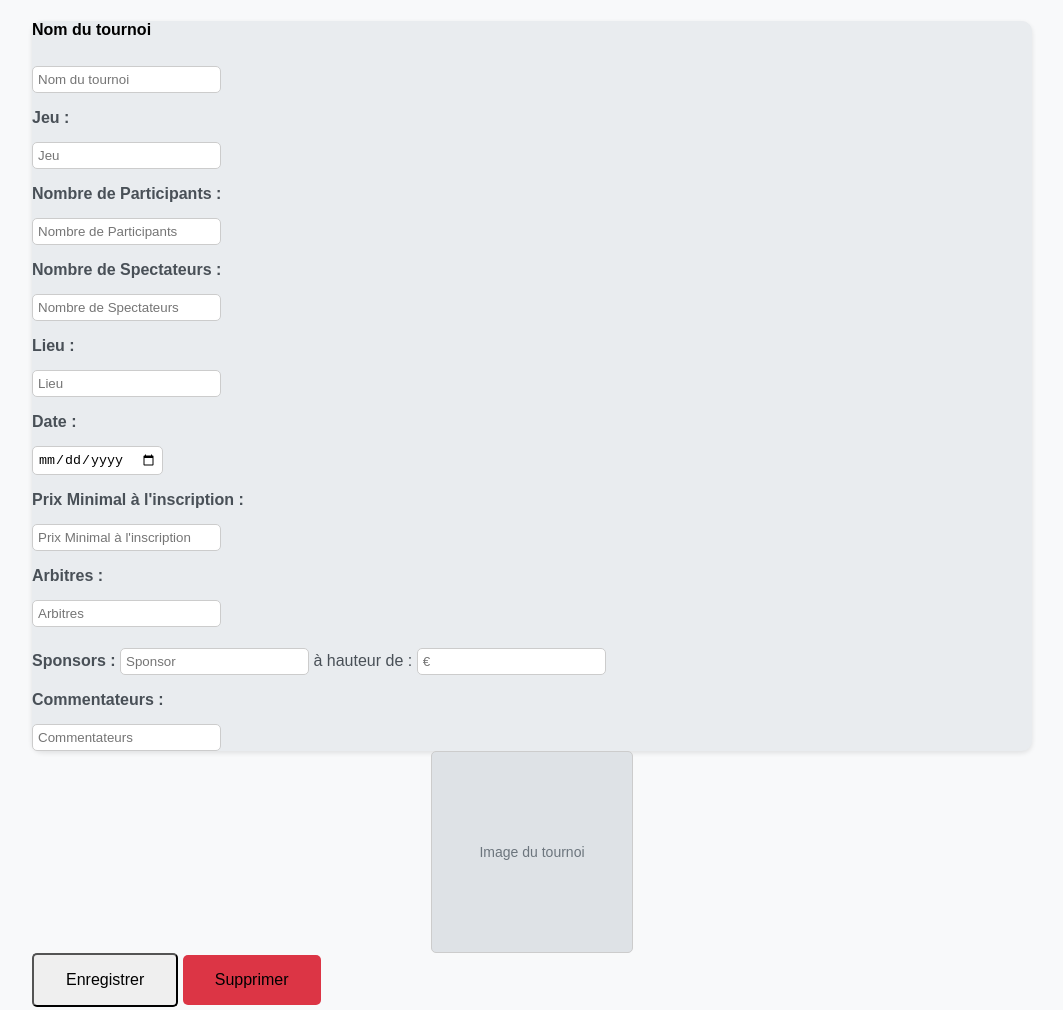
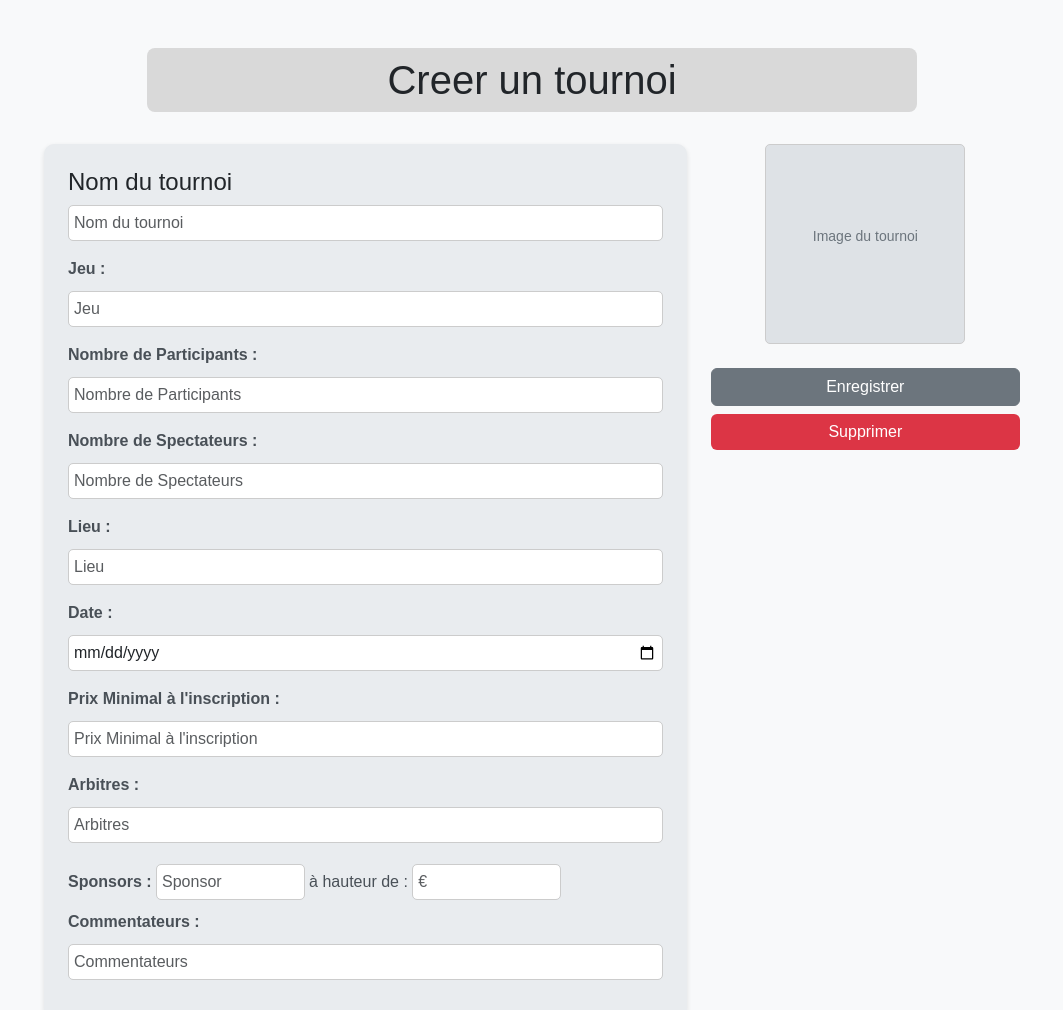
Before and after one commit to ToToChti/nexus-tournament, a plain HTML site: page client/admin/new_tournament.html in a window 1280 px wide. Shown: the top 1010 px of the page, without its empty margins (108-1171 px from the left). Drawn offline with nearby package versions, Linux system fonts and the light colour scheme.

Commit message:
Continuation pages

```diff
--- a/client/admin/new_tournament.html
+++ b/client/admin/new_tournament.html
@@ -4,10 +4,14 @@
     <meta charset="UTF-8">
     <meta name="viewport" content="width=device-width, initial-scale=1.0">
     <title>Détails du Tournoi</title>
+    <link href="https://cdn.jsdelivr.net/npm/bootstrap@5.3.0/dist/css/bootstrap.min.css" rel="stylesheet">
     <link rel="stylesheet" href="styles.css">
 </head>
 <body>
     <div class="container mt-5">
+        <div class="text-center mb-4">
+            <h1 class="header-title">Creer un tournoi</h1>
+        </div>
         <div class="row">
             <!-- Formulaire de gauche -->
             <div class="col-md-8">
@@ -37,7 +41,7 @@
                     <input type="text" class="form-control mb-3" placeholder="Arbitres">
 
                     <p><strong>Sponsors :</strong>
-                        <input type="text" class="form-control d-inline-block w-50" placeholder="Sponsor">
+                        <input type="text" class="form-control d-inline-block w-25" placeholder="Sponsor">
                         à hauteur de :
                         <input type="number" step="0.01" class="form-control d-inline-block w-25" placeholder="€">
                     </p>
@@ -52,7 +56,9 @@
                 <div class="tournament-image-box mb-4">
                     <p>Image du tournoi</p>
                 </div>
-                <button class="btn btn-secondary w-100 mb-2">Enregistrer</button>
+                <a href="admin_panel.html">
+                    <button class="btn btn-secondary w-100 mb-2">Enregistrer</button>
+                </a>
                 <button class="btn btn-danger w-100">Supprimer</button>
             </div>
         </div>
```
Also changed, not shown: client/admin/admin_panel.html (+8 -3 lines), client/Home.html (renamed from client/admin/Home.html).
